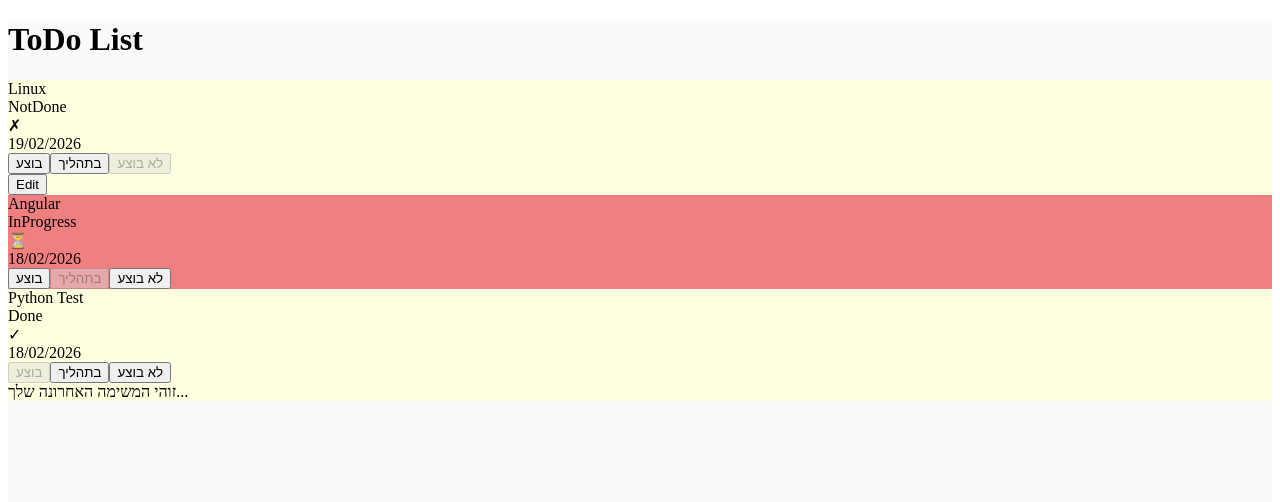
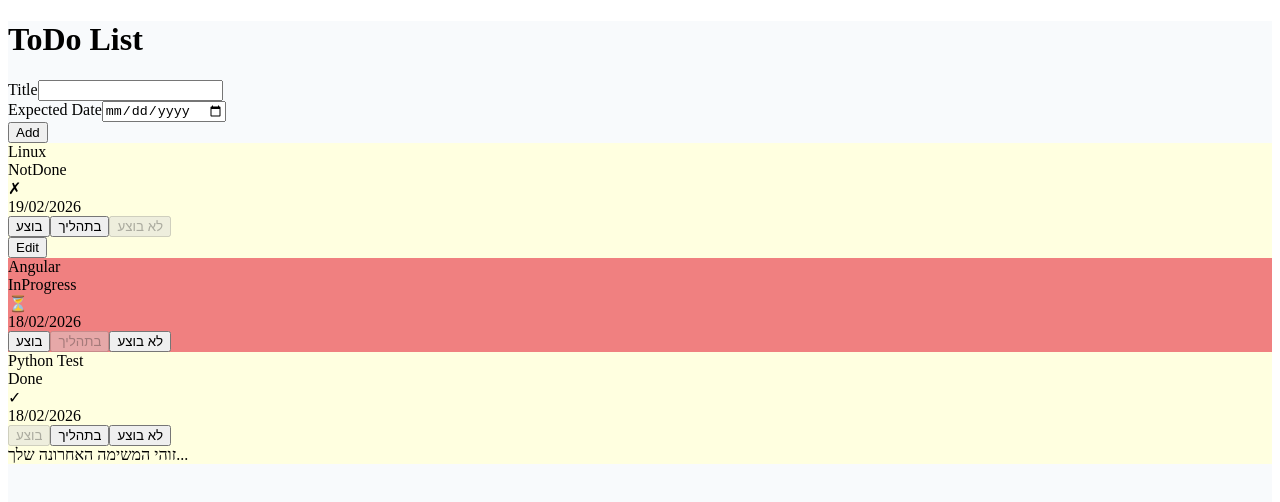
Before and after one commit to TEHILA5/Angular-course2, an Angular app: page / in a window 1280 px wide. Shown: the top 502 px of the page. Built offline with nearby package versions, Linux system fonts and the light colour scheme.

Commit message:
Add new todo form with two-way binding

```diff
--- a/src/app/components/todo-list/todo-list.html
+++ b/src/app/components/todo-list/todo-list.html
@@ -1,5 +1,19 @@
 
 <h1>ToDo List</h1>
+
+<div class="add-todo">
+  <div>
+    <label>Title</label>
+    <input type="text" [(ngModel)]="newTitle" />
+  </div>
+  <div>
+    <label>Expected Date</label>
+    <input type="date" [(ngModel)]="newDate" />
+  </div>
+  <div>
+    <button (click)="addTodo()">Add</button>
+  </div>
+</div>
 
 <div class="todos">
   @for (todo of todos; track todo.id) {
--- a/src/app/components/todo-list/todo-list.ts
+++ b/src/app/components/todo-list/todo-list.ts
@@ -48,4 +48,18 @@ openEdit(todo: Todo): void {
 closeEdit(): void {
   this.edited = undefined;
 }
+newTitle: string = '';
+newDate: string = '';
+
+addTodo(): void {
+  const todo: Todo = {
+    id: crypto.randomUUID(),
+    title: this.newTitle,
+    date: new Date(this.newDate),
+    status: TodoStatus.NotDone
+  };
+  this.todos.push(todo);
+  this.newTitle = '';
+  this.newDate = '';
 }
+}
```
